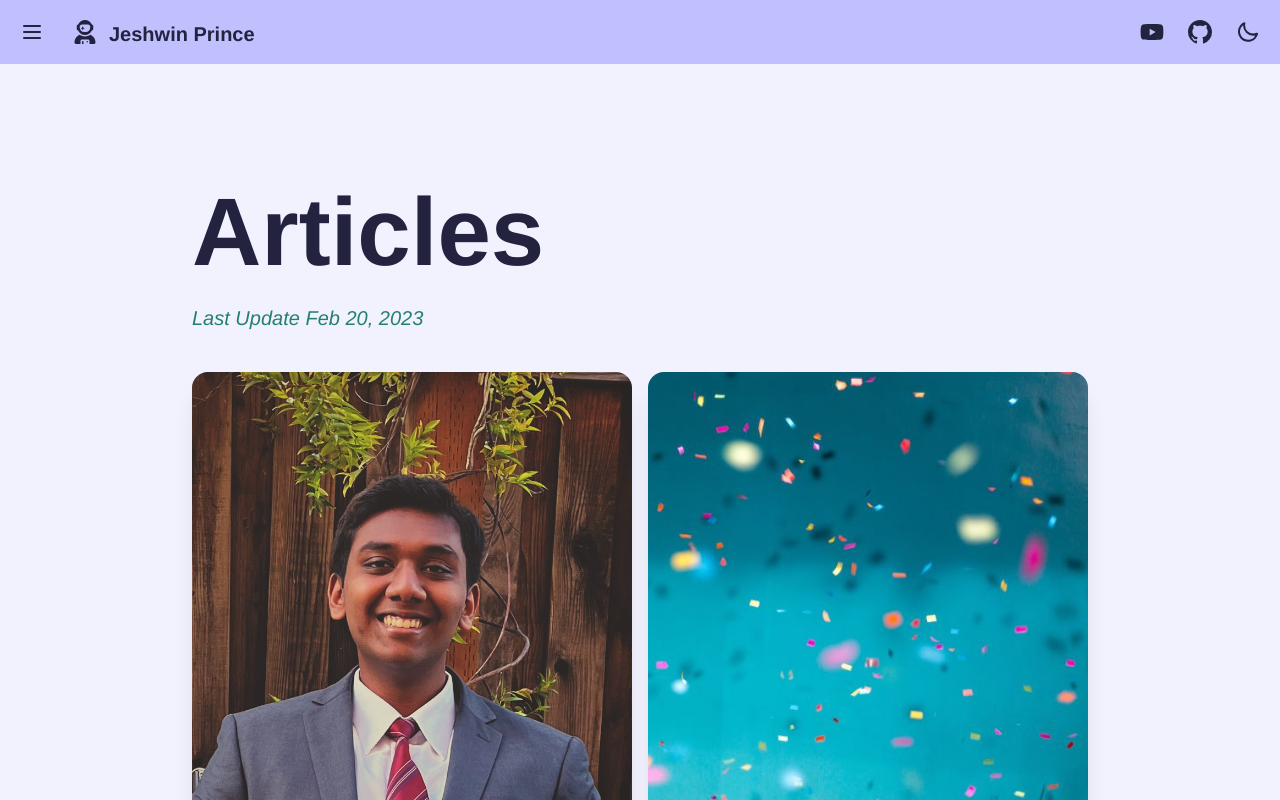
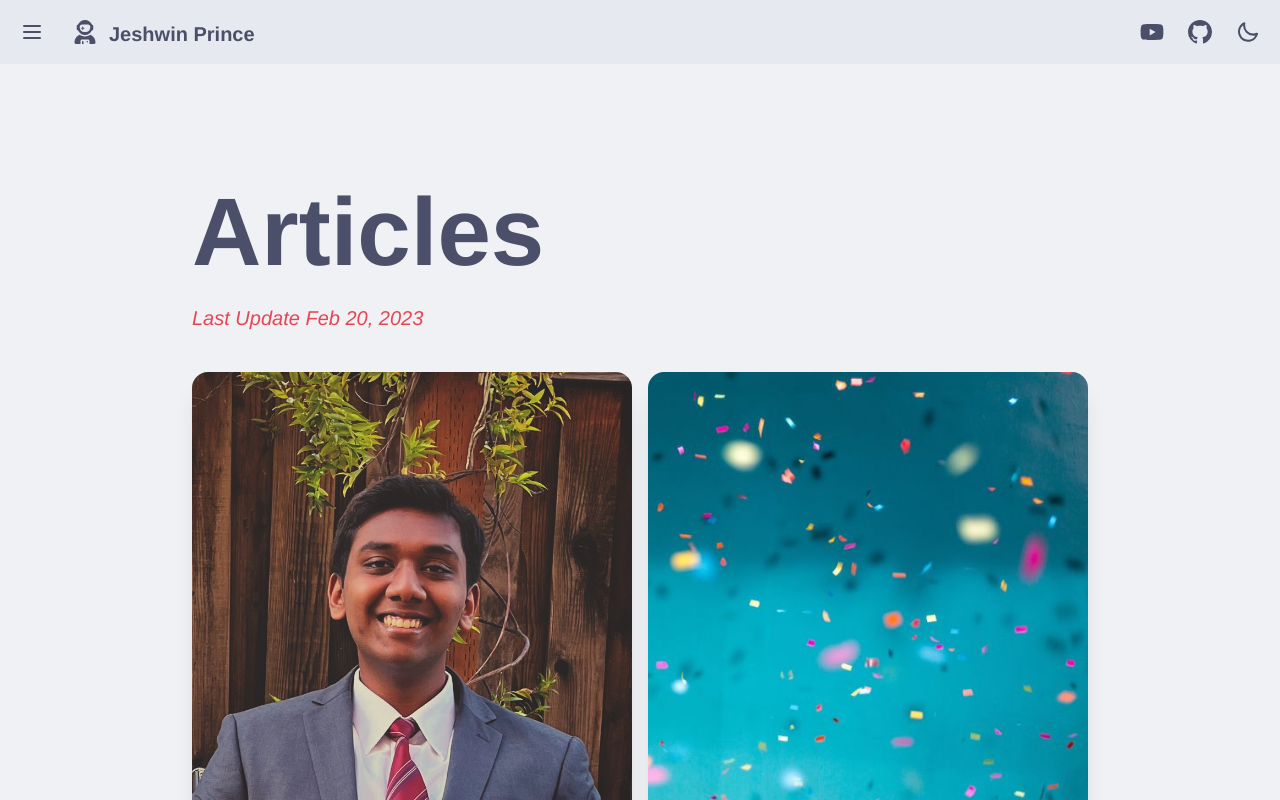
Before and after one commit to Jeshwin/portfolio, a Next.js app: page /articles in a window 1280 px wide. Built offline with nearby package versions, Linux system fonts and the light colour scheme.

Commit message:
new color themes and better custom cursor

```diff
--- a/src/components/customcursor.jsx
+++ b/src/components/customcursor.jsx
@@ -6,7 +6,7 @@ export default function CustomCursor() {
 
     useEffect(() => {
         const updateCursorPosition = (e) => {
-            setPosition({ x: e.clientX-25, y: e.clientY-25 })
+            setPosition({ x: e.clientX-15, y: e.clientY-15 })
         };
 
         document.addEventListener('mousemove', updateCursorPosition)
@@ -18,7 +18,7 @@ export default function CustomCursor() {
 
     return (
         <div
-            className={`${styles.circlecursor} bg-primary`}
+            className={`${styles.circlecursor} bg-neutral`}
             style={{ left: `${position.x}px`, top: `${position.y}px` }}
         ></div>
     )
--- a/src/components/customcursor.module.css
+++ b/src/components/customcursor.module.css
@@ -1,8 +1,8 @@
 .circlecursor {
     position: fixed;
     pointer-events: none;
-    width: 2rem;
-    height: 2rem;
+    width: 30px;
+    height: 30px;
     border-radius: 50%;
     z-index: 9999; /* Ensure it appears above other elements */
     transition: transform 0.2s ease-in-out;
--- a/src/components/drawer.jsx
+++ b/src/components/drawer.jsx
@@ -3,13 +3,13 @@ import Link from "next/link"
 export default function Drawer({ children }) {
     return (
       <>
-        <div className="drawer">
-          <input id='my-drawer' type='checkbox' className="drawer-toggle" />
+        <div className="drawer cursor-none">
+          <input id='my-drawer' type='checkbox' className="drawer-toggle cursor-none" />
           <div className="drawer-content">{children}</div>
           <div className="drawer-side">
             <label htmlFor="my-drawer" className="drawer-overlay p-auto"></label>
             <ul className="menu p-4 w-80 bg-base-100 text-base-content">
-              <div className="btn btn-ghost btn-circle">
+              <div className="btn btn-ghost btn-circle cursor-none">
                 <label htmlFor="my-drawer">
                   <svg className="fill-base-content w-8 h-8" xmlns="http://www.w3.org/2000/svg" viewBox="0 0 24 24" fill="currentColor">
                     <path fillRule="evenodd" d="M5.47 5.47a.75.75 0 011.06 0L12 10.94l5.47-5.47a.75.75 0 111.06 1.06L13.06 12l5.47 5.47a.75.75 0 11-1.06 1.06L12 13.06l-5.47 5.47a.75.75 0 01-1.06-1.06L10.94 12 5.47 6.53a.75.75 0 010-1.06z" clipRule="evenodd" />
--- a/src/styles/globals.css
+++ b/src/styles/globals.css
@@ -2,6 +2,6 @@
 @tailwind components;
 @tailwind utilities;
 
-.btn {
-    @apply cursor-none
+a, svg, .btn {
+    cursor: none !important;
 }
--- a/tailwind.config.js
+++ b/tailwind.config.js
@@ -17,28 +17,34 @@ module.exports = {
     themes: [
       {
         light: {
-          "base-100":  "#F2F2FF",
-          "neutral":   "#4C4C56",
-          "primary":   "#2E4594",
-          "secondary": "#7B2F96",
-          "accent":    "#247F6F",
-          "info":      "#2952AC",
-          "success":   "#0C5F3F",
-          "warning":   "#8B6F00",
-          "error":     "#731E1E",
+          "base-100":     "#eff1f5", // base
+          "base-200":     "#e6e9ef", // mantle
+          "base-300":     "#dce0e8", // crust
+          "base-content": "#4c4f69", // text
+          "neutral":      "#dc8a78", // rosewater
+          "primary":      "#179299", // teal
+          "secondary":    "#8839ef", // mauve
+          "accent":       "#e64553", // maroon
+          "info":         "#04a5e5", // sky
+          "success":      "#40a02b", // green
+          "warning":      "#df8e1d", // yellow
+          "error":        "#d20f39", // red
         },
       },
       {
         dark: {
-          "base-100":  "#22222E",
-          "neutral":   "#262633",
-          "primary":   "#CF72D8",
-          "secondary": "#FC759B",
-          "accent":    "#F08A5D",
-          "info":      "#6EF8F7",
-          "success":   "#6EF898",
-          "warning":   "#F9ED69",
-          "error":     "#FF6868",
+          "base-100":     "#303446", // base
+          "base-200":     "#292c3c", // mantle
+          "base-300":     "#232634", // crust
+          "base-content": "#c6d0f5", // text
+          "neutral":      "#f2d5cf", // rosewater
+          "primary":      "#81c8be", // teal
+          "secondary":    "#ca9ee6", // mauve
+          "accent":       "#ea999c", // maroon
+          "info":         "#99d1db", // sky
+          "success":      "#a6d189", // green
+          "warning":      "#e5c890", // yellow
+          "error":        "#e78284", // red
         }
       },
     ],
```
